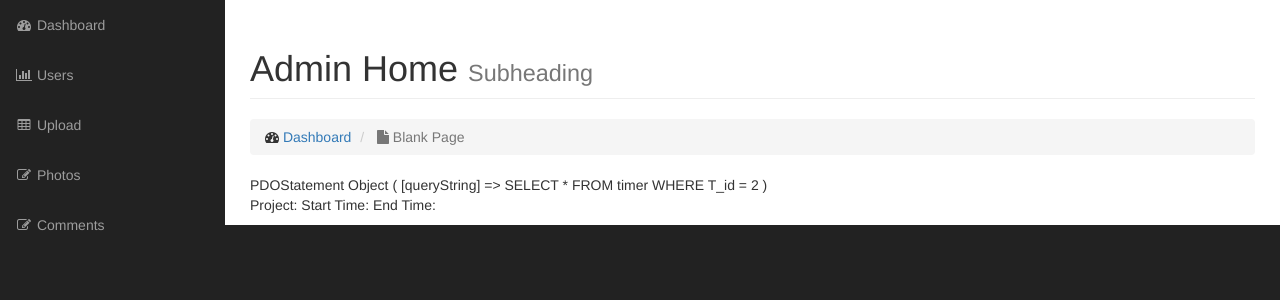
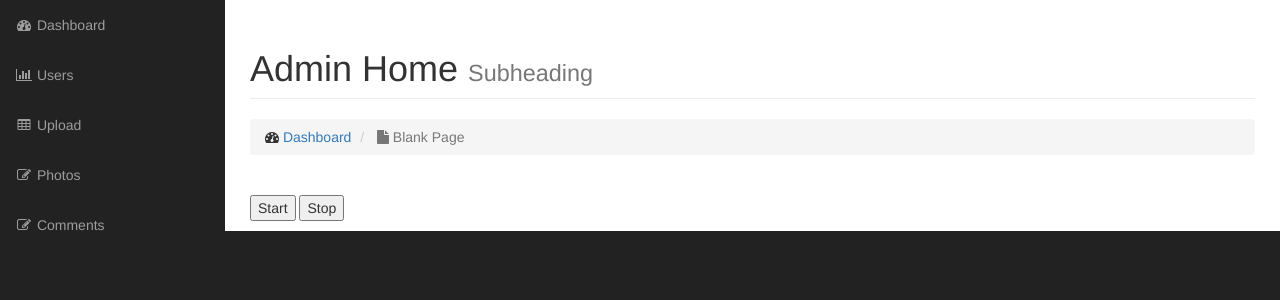
Before and after one commit to nkonstantino/timer, a PHP site: page / in a window 1280 px wide. Shown: the part 51-351 px from the top of the page. Run offline with PHP 8.4, Linux system fonts and the light colour scheme; tables that the repository leaves empty or names only in its code hold one stand-in row (values such as "Sample post"); grey boxes labelled with a size stand in for pictures from a placeholder-image service; data that the repository does not hold is empty; some libraries are stand-ins or nearby versions.

Commit message:
Start and Stop buttons, total time, check for timer

```diff
--- a/includes/admin_content.php
+++ b/includes/admin_content.php
@@ -26,11 +26,30 @@
                     </div>
                     <div class="col-lg-12">
                     <?php
+                        if(isset($_GET['action'])){
+                            switch ($_GET['action']){
+                                case "Start":
+                                    $timer = new Timer();
+                                    $timer->start(2,2);//would get these numbers from sessions
+                                    break;
+                                case "Stop":
+                                    $timer = new Timer();
+                                    $timer->stop(2,2); //would get these numbers from sessions
+                                    break;
+                                default:
+                                    $timer = new Timer();
+                                    $timer->displayAll();
+                            }
+                        }
                         $timer = new Timer();
-                        //$timer->start();
-                        $timer->check(2);
+                        //$timer->start(2,2);
+                        //$timer->check_exist(2,2);
                         $timer->displayAll();
                     ?>
+                    <form action="" method="get">
+                        <input type="submit" value="Start" name="action">
+                        <input type="submit" value="Stop" name="action">
+                    </form>
                     </div>
                 </div>
                 <!-- /.row -->
--- a/includes/classes/timer.php
+++ b/includes/classes/timer.php
@@ -11,46 +11,58 @@ class Timer{
         //maybe set start here if we have the button starting the timer also creating it?
     }
 
-    public function start(){
+    public function start($u,$p){
+        //PURPOSE: START THE TIMER + SEND INFO TO THE DATABASE
         include('database.php');//make sure it knows where the database is.
         //get current time
-        $start=time();
-        //add timer to db w/PDO
-        $sql = "INSERT INTO timer(P_id,S_time,U_id) VALUE(2,{$start},2) ";
-        //need to get P_id and U_id from session?
-        $s_time = $db->query($sql);
-        if($s_time){
-            echo "Timer Started at: ";
+        $check = $this->check_exist($u,$p);
+        if(!$check){  //Check to see if the user has a timer already running
+            $start=time();  //Set the start Time
+            //add timer to db w/PDO
+            $sql = "INSERT INTO timer(P_id,S_time,U_id) VALUE({$p},{$start},{$u}) ";
+            //need to get P_id and U_id from session
+            $s_time = $db->query($sql);
+            if($s_time){
+                echo "Timer Started at: ".$start;
+                //success message
+            } else {
+                echo "Timer Start Fail";
+            }
+        } else {
+            echo "Timer already running!";
         }
-        //success message
-        echo $start;
-    }
+    }//END START FUNCTION
 
-    public function stop(){
+    public function stop($u,$p){
+        //PURPOSE: STOP THE TIMER + SEND INTO TO THE DATABASE
         include('database.php');//make sure it knows where the database is.
         //get current time
         $stop=time();
-        //send time to db
-         $sql = "INSERT INTO timer(T_id,P_id,S_time,U_id) VALUE(2,2,{$stop},2) ";
+        //UPDATE E_time in db
+        $sql = "UPDATE timer SET E_time = {$stop} WHERE U_id = {$u} AND P_id = {$p} AND E_time = 0 ";
         $s_time = $db->query($sql);
         if($s_time){
-            echo "Timer Stopped at: ";
+            echo "Timer Stopped at: ".$stop;
+            //success message
+        }else{
+            echo "Timer Stop Fail";
         }
-        //success message
-        echo $stop;
-    }
 
-    public function check($timer_id){
+    }//END STOP FUNCTION
+
+    public function check_exist($u,$p){
+        //PURPOSE: Check to see if a timer has already been started for a user/project combo
+        //RETURNS 0 if no timers exist, else RETURNS 1 or more
         include('database.php');//make sure it knows where the database is.
         //check to see if a timer has both a start and end time.
-        $sql = "SELECT * FROM timer WHERE T_id = {$timer_id}";
-        //Should it check Timer ID? User ID? Project ID? Session?
+        $sql = "SELECT COUNT(*) FROM timer WHERE U_id = {$u} AND P_id = {$p} AND E_time = 0 ";
+        //Checks for User + Project ID combo with no end time.
         $timer_check = $db->prepare($sql);
-        $result = $db->query($sql);
-        print_r($result);//Not sure what to do with this.
-        //Maybe use fetchColumn()?
-        //Maybe $timer_check=$db=exec($sql) if > 0 then [...]??
-        echo "<br>";
+        $timer_check->execute();
+        $result = $timer_check->fetchColumn();
+        //Counts the number of results that match.
+        echo "Found Started Timers: ".$result."<br>";
+        return $result; //FUCK YES FINALLY WORKS
 
     }
 
@@ -58,20 +70,34 @@ class Timer{
     public function displayAll(){
         include('database.php');//make sure it knows where the database is.
         //find all of the timers
-        $sql = 'SELECT * FROM timer';
+        $sql = 'SELECT * FROM timer WHERE U_id = 2';
+        echo "<br>";
         foreach($db->query($sql) as $row){
-            echo "Project: ".$row['P_id']." Start Time: ".$row['S_time']." End Time: ".$row['E_time']."<br>";
+            $P_id = $row['P_id'];
+            $S_time = $row['S_time'];
+            $E_time = $row['E_time'];
+            $T_time = $this->total($S_time,$E_time);
+            echo "Project: ".$P_id." Start Time: ".$S_time." End Time: ".$E_time.$T_time."<br>";
         }//That was easy.
     }
 
-    private function total(){
-        //get start and stop times from db
+    public function changeTimer(){
+        //PURPOSE: This is for editing timers.  Not sure how I want to handle it yet.
+        //I think I want a modal to pop up when selecting "edit" and then letting user submit changes.
+    }
+
+    private function total($start,$end){
+        //get start and stop times from function call
         //find difference
-        //send time to db
-        //success message
-
-        //Run timer->check() first, then
-        //use DateTime Object->diff()?
+        $total = $end - $start;
+        //echo "<br>";
+        //echo $total." seconds";
+        if( $total > 0){
+            return " Total Time: ".floor($total/60) . " minutes";
+        } else {
+            return NULL;
+        }
+        //return $total/3600 . " hours";
     }
 }
 ?>
```
